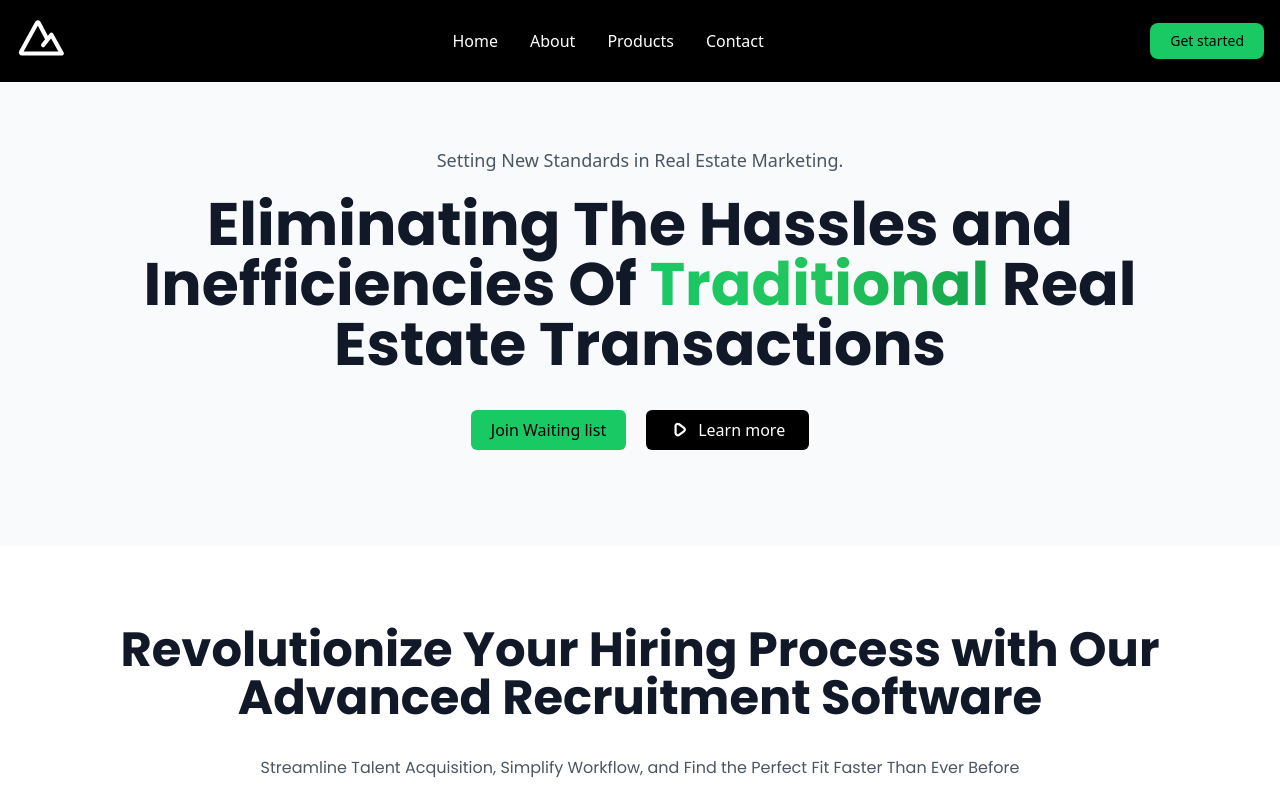
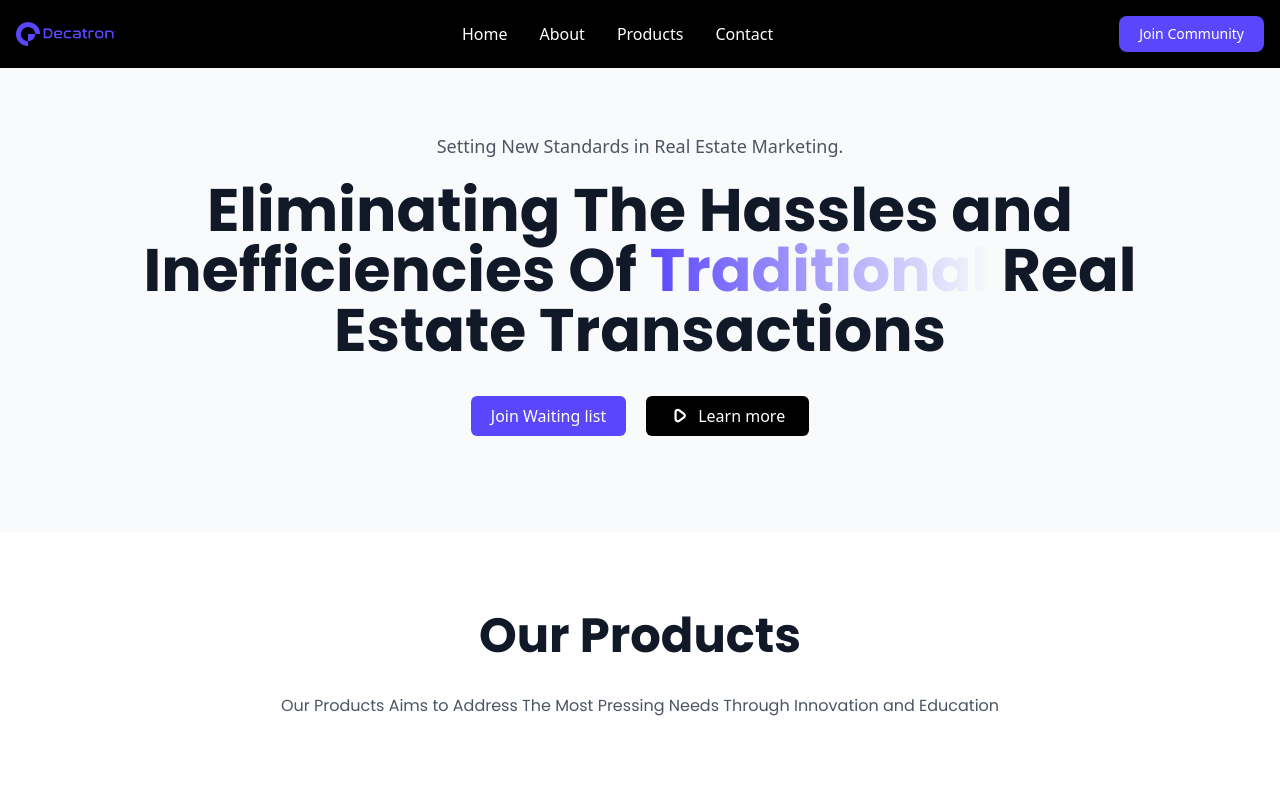
Before and after one commit to DecatronR/decatron-landing-page, a Next.js app: page / in a window 1280 px wide. Shown: the top 800 px of the page. Built offline with nearby package versions, Linux system fonts and the light colour scheme.

Commit message:
style: branding

```diff
--- a/src/components/Content/ContactUs.tsx
+++ b/src/components/Content/ContactUs.tsx
@@ -108,7 +108,7 @@ export const ContactUs = () => {
                   <div className="sm:col-span-2">
                     <button
                       type="submit"
-                      className="inline-flex items-center justify-center w-full px-4 py-4 mt-2 text-base font-semibold text-black transition-all duration-200 bg-success rounded-md"
+                      className="inline-flex items-center justify-center w-full px-4 py-4 mt-2 text-base font-semibold text-white transition-all duration-200 bg-primary rounded-md"
                     >
                       Send
                     </button>
--- a/src/components/Content/Features.tsx
+++ b/src/components/Content/Features.tsx
@@ -4,12 +4,10 @@ export const Features = () => {
       <div className="px-4 mx-auto max-w-7xl sm:px-6 lg:px-8">
         <div className="text-center">
           <h2 className=" font-poppins text-3xl font-bold leading-tight text-gray-900 sm:text-4xl xl:text-5xl font-pj">
-            Revolutionize Your Hiring Process with Our Advanced Recruitment
-            Software
+           Our Products
           </h2>
           <p className="mt-4 text-base leading-7 text-gray-600 sm:mt-8 font-pj">
-            Streamline Talent Acquisition, Simplify Workflow, and Find the
-            Perfect Fit Faster Than Ever Before
+            Our Products Aims to Address The Most Pressing Needs Through Innovation and Education
           </p>
         </div>
 
@@ -20,10 +18,6 @@ export const Features = () => {
               width={100} className="mx-auto"
               alt="Decatron Realtors"
              />
-
-            {/* <h3 className="mt-12 text-xl font-bold text-gray-900 font-pj">
-              Decatron Realtors
-            </h3> */}
             <p className="mt-5 text-base text-gray-600 font-pj">
               Should you want to sell a property, or have your property listed on our website
             </p>
@@ -34,10 +28,7 @@ export const Features = () => {
               src="/images/logos/dec360.png"
               width={100} className="mx-auto"
               alt="Decatron 360"
-             />
-            {/* <h3 className="mt-12 text-xl font-bold text-gray-900 font-pj">
-              Efficient Applicant Tracking System (ATS)
-            </h3> */}
+            />
             <p className="mt-5 text-base text-gray-600 font-pj">
               Streamline the recruitment process with a comprehensive ATS that
               allows you to manage applicants, track their progress, and
--- a/src/components/Content/HeroSection.tsx
+++ b/src/components/Content/HeroSection.tsx
@@ -17,7 +17,7 @@ export const HeroSection = () => {
             </h1>
             <h2 className="mt-5 text-6xl leading-2 text-gray-900 sm:leading-tight md:text-6xl lg:text-6xl  font-poppins font-bold">
             Eliminating The Hassles and Inefficiencies Of {" "}
-              <span className="bg-gradient-to-r from-success via-green-500 to-green-600 inline-block text-transparent bg-clip-text">
+              <span className="bg-gradient-to-r from-primary via-primary-500 to-primary-600 inline-block text-transparent bg-clip-text">
               Traditional
               </span>{" "}
               Real Estate Transactions
@@ -27,7 +27,7 @@ export const HeroSection = () => {
               <a
                 href="#"
                 title=""
-                className="px-5 py-2 text-black bg-success rounded-md"
+                className="px-5 py-2 text-white bg-primary rounded-md"
                 role="button"
               >
                Join Waiting list
--- a/src/components/Content/Pricing.tsx
+++ b/src/components/Content/Pricing.tsx
@@ -107,7 +107,7 @@ export const Pricing = () => {
                 <a
                   href="#"
                   title=""
-                  className="inline-flex items-center justify-center w-full px-8 py-4 mt-10 font-semibold text-black bg-success rounded-md"
+                  className="inline-flex items-center justify-center w-full px-8 py-4 mt-10 font-semibold text-white bg-primary rounded-md"
                   role="button"
                 >
                   Get Full Access
--- a/src/components/Footer.tsx
+++ b/src/components/Footer.tsx
@@ -211,7 +211,7 @@ export const Footer = () => {
 
               <button
                 type="submit"
-                className="inline-flex items-center justify-center px-6 py-3 mt-3 text-black transition-all duration-200 bg-success rounded-md hover:bg-success focus:bg-success"
+                className="inline-flex items-center justify-center px-6 py-3 mt-3 text-white transition-all duration-200 bg-primary rounded-md hover:bg-success focus:bg-success"
               >
                 Subscribe
               </button>
--- a/src/components/NavigationBar.tsx
+++ b/src/components/NavigationBar.tsx
@@ -14,37 +14,18 @@ export const NavigationBar = () => {
           href="https://flowbite.com/"
           className="flex items-center space-x-3 rtl:space-x-reverse"
         >
-          <svg
-            width={50}
-            viewBox="0 0 24 24"
-            fill="none"
-            xmlns="http://www.w3.org/2000/svg"
-            stroke="#ffffff"
-          >
-            <g id="SVGRepo_bgCarrier" stroke-width="0"></g>
-            <g
-              id="SVGRepo_tracerCarrier"
-              stroke-linecap="round"
-              stroke-linejoin="round"
-            ></g>
-            <g id="SVGRepo_iconCarrier">
-              {" "}
-              <path
-                d="M13 14L17 9L22 18H2.84444C2.46441 18 2.2233 17.5928 2.40603 17.2596L10.0509 3.31896C10.2429 2.96885 10.7476 2.97394 10.9325 3.32786L15.122 11.3476"
-                stroke="#ffffff"
-                stroke-width="2"
-                stroke-linecap="round"
-                stroke-linejoin="round"
-              ></path>{" "}
-            </g>
-          </svg>
+        <img
+          src="/images/logos/dec.png"
+          width={100} className="mx-auto"
+          alt="Decatron 360"
+        />
         </a>
         <div className="flex md:order-2 space-x-3 md:space-x-0 rtl:space-x-reverse">
           <button
             type="button"
-            className="text-black text-sm rounded-lg px-5 py-2 bg-[#18c964]"
+            className="text-white text-sm rounded-lg px-5 py-2 bg-primary"
           >
-            Get started
+            Join Community
           </button>
           <button
             type="button"
@@ -80,7 +61,7 @@ export const NavigationBar = () => {
             <li>
               <a
                 href="#"
-                className="block py-2 px-3 md:p-0 text-white  hover:text-success"
+                className="block py-2 px-3 md:p-0 text-white  hover:text-primary"
                 aria-current="page"
               >
                 Home
@@ -89,7 +70,7 @@ export const NavigationBar = () => {
             <li>
               <a
                 href="#"
-                className="block py-2 px-3 md:p-0 text-white  hover:text-success"
+                className="block py-2 px-3 md:p-0 text-white  hover:text-primary"
               >
                 About
               </a>
@@ -97,7 +78,7 @@ export const NavigationBar = () => {
             <li>
               <a
                 href="#"
-                className="block py-2 px-3 md:p-0 text-white  hover:text-success"
+                className="block py-2 px-3 md:p-0 text-white  hover:text-primary"
               >
                 Products
               </a>
@@ -105,7 +86,7 @@ export const NavigationBar = () => {
             <li>
               <a
                 href="#"
-                className="block py-2 px-3 md:p-0 text-white  hover:text-success"
+                className="block py-2 px-3 md:p-0 text-white  hover:text-primary"
               >
                 Contact
               </a>
--- a/tailwind.config.ts
+++ b/tailwind.config.ts
@@ -21,6 +21,7 @@ const config: Config = {
       },
       colors: {
         success: "#18c964",
+        primary: "#5a47fb",
       },
     },
   },
```
Also changed, not shown: public/images/logos/dec.png (added).
